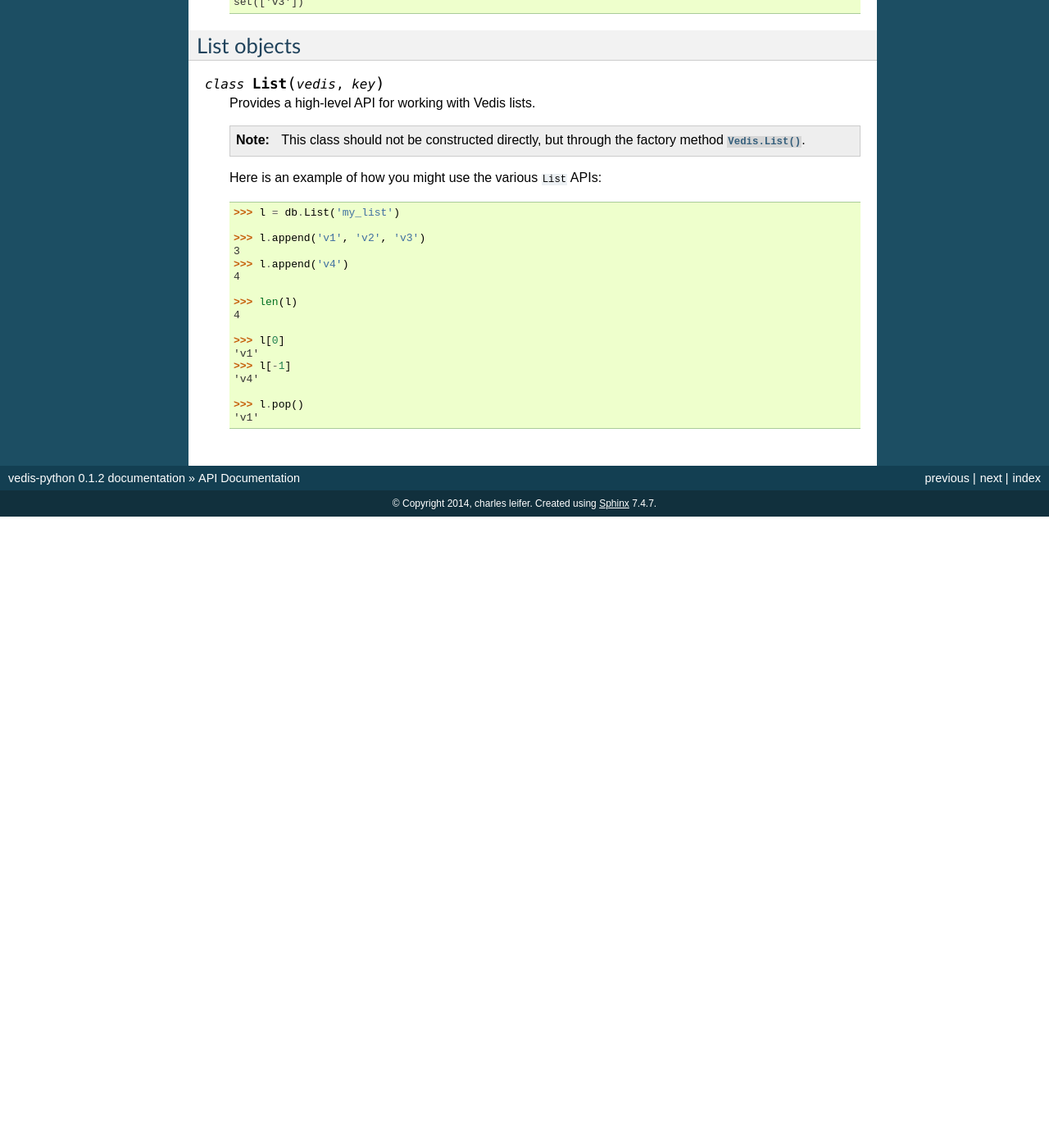
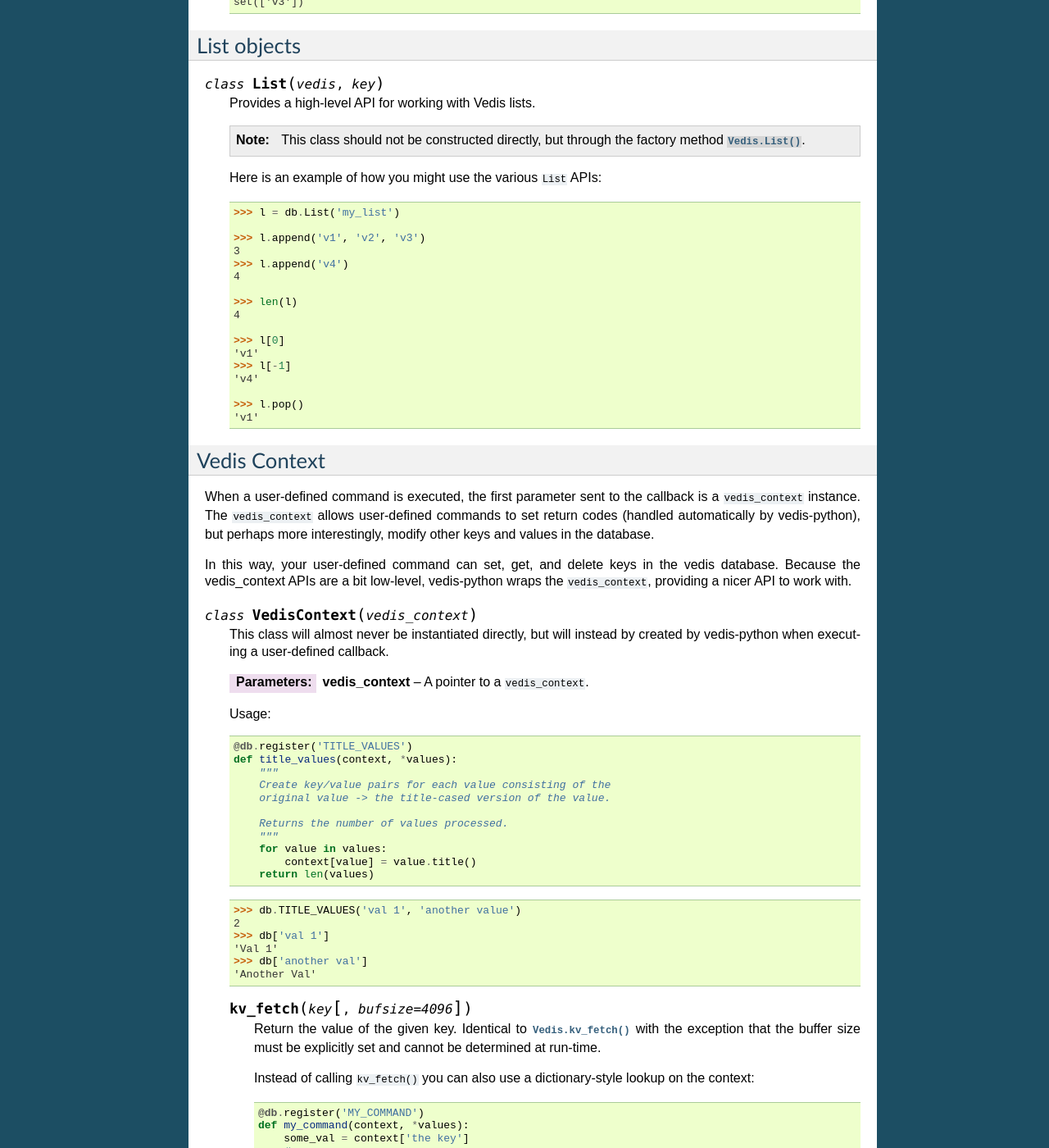
Before and after one commit to coleifer/vedis-python, a Sphinx documentation site: the page built from docs/api.rst, in a window 1280 px wide and 1400 px high, scrolled down 16267 px. Shown: the whole window at 82% size. Built offline with Sphinx 7.4.7, drawn with Linux system fonts in a browser that asks for light colours; before the commit the page ends 16897 px from its top, so only the background shows below that; some of the changed text lies outside the part shown.

Commit message:
Docs update.

```diff
--- a/docs/api.rst
+++ b/docs/api.rst
@@ -1107,3 +1107,96 @@ List objects
 
         >>> l.pop()
         'v1'
+
+Vedis Context
+-------------
+
+When a user-defined command is executed, the first parameter sent to the
+callback is a ``vedis_context`` instance. The ``vedis_context`` allows user-defined
+commands to set return codes (handled automatically by vedis-python), but
+perhaps more interestingly, modify other keys and values in the database.
+
+In this way, your user-defined command can set, get, and delete keys in
+the vedis database. Because the vedis_context APIs are a bit low-level,
+vedis-python wraps the ``vedis_context``, providing a nicer API to work with.
+
+.. py:class:: VedisContext(vedis_context)
+
+    This class will almost never be instantiated directly, but will instead
+    by created by vedis-python when executing a user-defined callback.
+
+    :param vedis_context: A pointer to a ``vedis_context``.
+
+    Usage:
+
+    .. code-block:: python
+
+        @db.register('TITLE_VALUES')
+        def title_values(context, *values):
+            """
+            Create key/value pairs for each value consisting of the
+            original value -> the title-cased version of the value.
+
+            Returns the number of values processed.
+            """
+            for value in values:
+                context[value] = value.title()
+            return len(values)
+
+    .. code-block:: pycon
+
+        >>> db.TITLE_VALUES('val 1', 'another value')
+        2
+        >>> db['val 1']
+        'Val 1'
+        >>> db['another val']
+        'Another Val'
+
+    .. py:method:: kv_fetch(key[, bufsize=4096])
+
+        Return the value of the given key. Identical to :py:meth:`Vedis.kv_fetch` with the exception that the
+        buffer size must be explicitly set and cannot be determined at run-time.
+
+        Instead of calling ``kv_fetch()`` you can also use a dictionary-style
+        lookup on the context:
+
+        .. code-block:: python
+
+            @db.register('MY_COMMAND')
+            def my_command(context, *values):
+                some_val = context['the key']
+                # ...
+
+    .. py:method:: kv_store(key, value)
+
+        Set the value of the given key. Identical to :py:meth:`Vedis.kv_store`.
+
+        Instead of calling ``kv_store()`` you can also use a dictionary-style
+        assignment on the context:
+
+        .. code-block:: python
+
+            @db.register('MY_COMMAND')
+            def my_command(context, *values):
+                context['some key'] = 'some value'
+                # ...
+
+    .. py:method:: kv_append(key, value)
+
+        Append a value to the given key. If the key does not exist, the
+        operation is equivalent to :py:meth:`~VedisContext.kv_store`. Identical
+        to :py:meth:`Vedis.kv_append`.
+
+    .. py:method:: kv_delete(key)
+
+        Delete the given key. Identical to :py:meth:`Vedis.kv_append`.
+
+        Instead of calling ``kv_delete()`` you can also use a the python
+        ``del`` keyword:
+
+        .. code-block:: python
+
+            @db.register('MY_COMMAND')
+            def my_command(context, *values):
+                del context['some key']
+                # ...
```
Also changed, not shown: docs/custom_commands.rst (+15 -1 lines).
